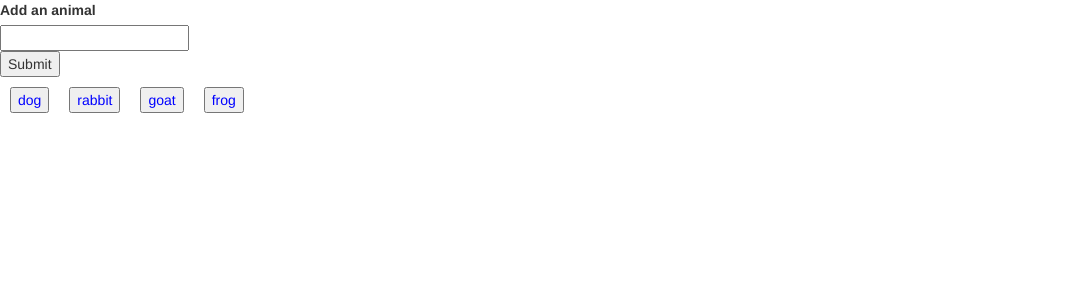
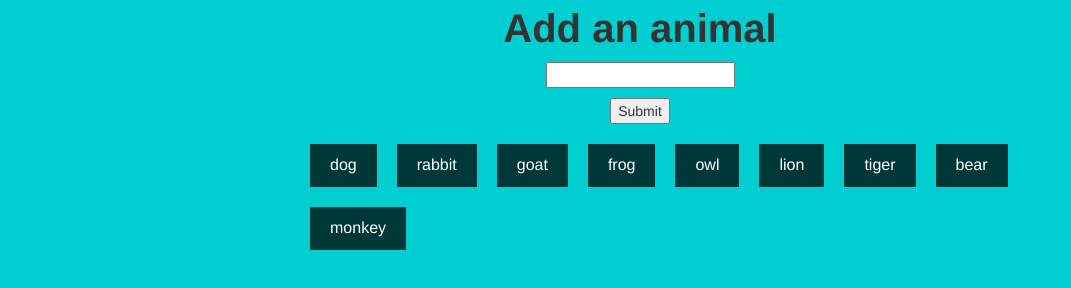
Before and after one commit to Richt2566/Giphy-API, a plain HTML site: page index.html in a window 1280 px wide. Shown: the whole page, without its empty margins (0-1071 px from the left). Drawn offline with nearby package versions, Linux system fonts and the light colour scheme.

Commit message:
added styling

```diff
--- a/assets/css/style.css
+++ b/assets/css/style.css
@@ -1,12 +1,47 @@
+body {
+	background-color: #00ced1;
+}
+
+#buttonpit {
+	margin-left: 300px;
+	margin-right: 200px;
+}
+
+#gifs {
+	margin-left: 100px;
+	margin-right: 100px;
+}
+
 button {
 	margin: 10px;
-	color: blue;
-	}
+	background-color: yellow;
+	text-align: center;
+	background-color: #003839;
+    border: none;
+    color: white;
+    padding: 10px 20px;
+    text-align: center;
+    text-decoration: none;
+    font-size: 16px;
+    cursor: pointer;
+}
+
+button:hover {
+	background-color: #008384;
+}
 
 div {
 	display: inline-block;
 }
 
-/*input:focus::-webkit-input-placeholder {
-	color:transparent;
-}*/
+form {
+	text-align: center;
+}
+
+label {
+	font-size: 40px;
+}
+
+#add-animal {
+	margin: 10px;
+}
--- a/assets/javascript/main.js
+++ b/assets/javascript/main.js
@@ -1,6 +1,6 @@
 
 //an array to hold the subjects of the buttons
-var animals = ["dog", "rabbit", "goat", "frog"];
+var animals = ["dog", "rabbit", "goat", "frog", "owl", "lion", "tiger", "bear", "monkey"];
 
 //function to clear the form from previous user input
 function clearField() {
@@ -20,30 +20,27 @@ function populateButtons() {
           a.addClass("animal");
           // add an attribute to each new button
           a.attr("data-animal", animals[i]);
-
-          //a.attr("data-state", "still");
-
-          //a.attr("src", animals[i].images.fixed_height_still.url);
-
+          // add text for the buttons
           a.text(animals[i]);
-
+          // append the buttons to the html
           $("#buttonpit").append(a);
         }
       }
 
 // buttons on click will appear based on user input
 $("#add-animal").on("click", function(event) {
+        // prevent page from reloading
         event.preventDefault();
-
+        // collect the value of user input
         var animal = $("#animal-input").val();
-
+        // push user input into array
         animals.push(animal);
-
+        // clear text box for a cleaner input
         clearField();
 
-  		populateButtons();
-
-  		$(".animal").click(ajaxCaller);
+  		  populateButtons();
+        // call ajax function when class animal gets clicked
+  		  $(".animal").click(ajaxCaller);
 
 });
 
@@ -51,12 +48,8 @@ $("#add-animal").on("click", function(event) {
 $(document).ready(function(){
 
 	populateButtons();
-
+  // call ajax when any button gets clicked
 	$("button").click(ajaxCaller);
-
-	$("#gifs").on("click", function(){
-		console.log("rich");
-	});
 
 });
 
@@ -72,38 +65,36 @@ function ajaxCaller() {
 	    	}).done(function(response) {
 
 	      var results = response.data;
-
+        // loop through api for ten gifs
 	      for (var i = 0; i < results.length; i++) {
+          // create div for new populated gif
 	        var gifDiv = $("<div class='item'>");
-
+          // display ratings of gifs
 	        var rating = results[i].rating;
 
 	        var p = $("<p>").text("Rating: " + rating);
-
-	        //var animalImage = $("<img>");
-
-	        var animalImage = $('<img class="gif" src="' + response.data[i].images.fixed_height_still.url + '">');
-	        //animalImage.attr("src", results[i].images.fixed_height.url);
-
+          // setting variable for gif file path
+	        var animalImage = $('<img class="gif" src="' + response.data[i].images.fixed_height.url + '">');
+          // prepend both rating and gif image
 	        gifDiv.prepend(p);
 	        gifDiv.prepend(animalImage);
 
 	        $("#gifs").prepend(gifDiv);
 
-	        //$("#gifs").append('<img class="gif" src="' + response.data[i].images.fixed_height_still.url + '">');
 	      }
 		});
+}
 
-	    }
-
+// on click make the gifs pause
 $('body').on('click','.gif', function() {
+      // setting variable for src attribute
     	var src = $(this).attr("src");
+      // if statement saying if gif is running, make it stop...
       if($(this).hasClass('playing')){
-         //stop
          $(this).attr('src', src.replace(/\.gif/i, "_s.gif"))
          $(this).removeClass('playing');
       } else {
-        //play
+        // if gif is stopped make it play...
         $(this).addClass('playing');
         $(this).attr('src', src.replace(/\_s.gif/i, ".gif"))
       }
```
